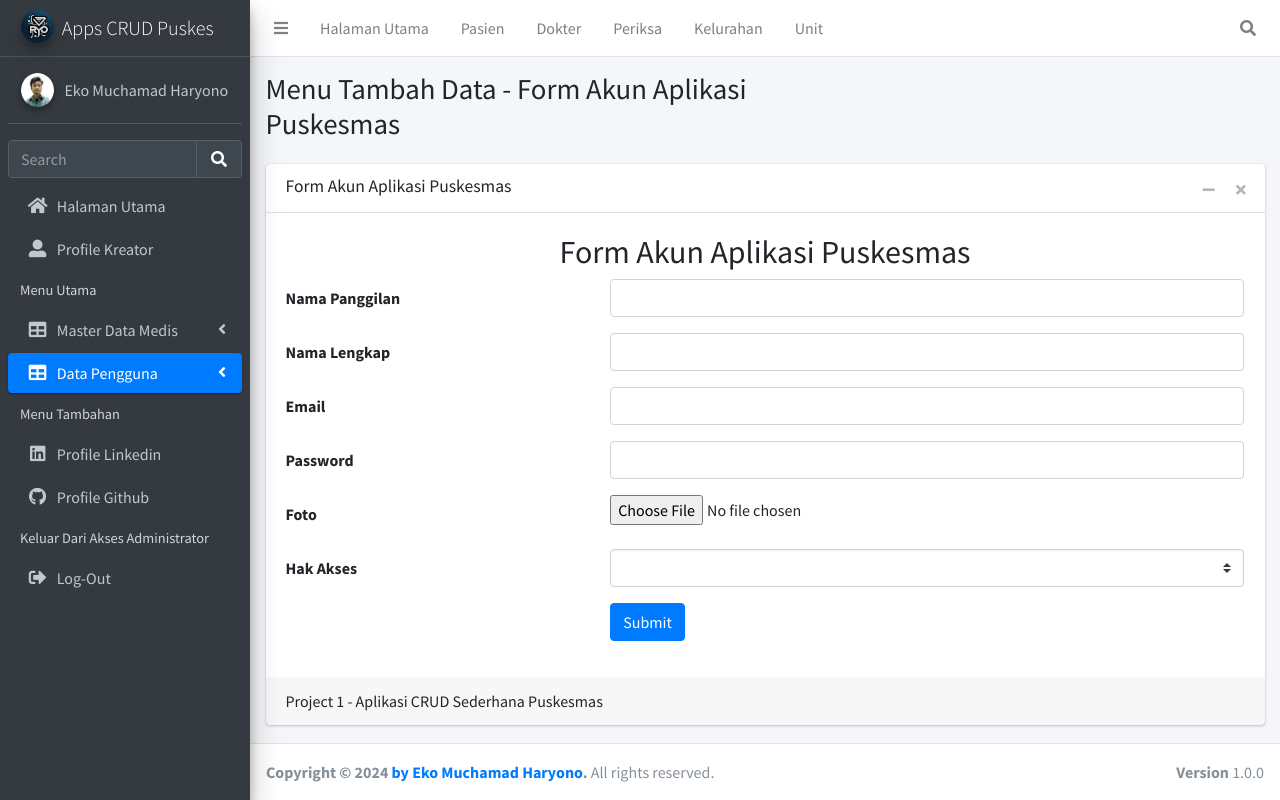
After one commit to ekomh170/Project-1-PemWeb-2-10May, a PHP site: page /menu/users/add.php in a window 1280 px wide. The commit adds this page. Run offline with PHP 8.4, Linux system fonts and the light colour scheme; lists and menus that the app fills with data are empty; some libraries are stand-ins or nearby versions.

Commit message:
Menambahkan Fitur Tambah Data, Delete, Edit & Memperbaiki Fitur Read Data, Lalu Melakukan Implementasi Fitur Upload Foto Pada Fitur Create, Update & Delete ==> Setelah Itu ==> Melakukan Validasi Password Yang Di Ubah Menjadi MD5

```diff
--- /dev/null
+++ b/menu/users/add.php
@@ -0,0 +1,180 @@
+<?php
+require_once 'header.php';
+require_once 'sidebar.php';
+
+require '../../config/dbkoneksi.php';
+
+if (isset($_POST['submit'])) {
+    $_username = $_POST['username'];
+    $_fullname = $_POST['fullname'];
+    $_email = $_POST['email'];
+    $_role = $_POST['role'];
+
+    // Enkripsi password baru jika dibutuhkan
+    $hashed_password_baru = md5($_POST['password']);
+
+    // Periksa apakah ada file yang diunggah
+    if ($_FILES['foto']['error'] === UPLOAD_ERR_OK) {
+        $upload_dir = '../../assets/foto/users/';
+        $file_name = $_FILES['foto']['name'];
+        $file_tmp = $_FILES['foto']['tmp_name'];
+
+        // Memvalidasi jenis file
+        $allowed_extensions = array('jpg', 'jpeg', 'png', 'gif');
+        $file_extension = strtolower(pathinfo($file_name, PATHINFO_EXTENSION));
+        if (!in_array($file_extension, $allowed_extensions)) {
+            echo "<script>alert('Jenis file tidak didukung.');</script>";
+            exit(); // Menghentikan eksekusi jika jenis file tidak didukung
+        }
+
+        // Memvalidasi ukuran file
+        if ($_FILES['foto']['size'] > 15097152) { // 15 MB dalam bytes
+            echo "<script>alert('Ukuran file terlalu besar.');</script>";
+            exit(); // Menghentikan eksekusi jika ukuran file terlalu besar
+        }
+
+        $file_destination = $upload_dir . $_username . "_" . $file_name;
+        move_uploaded_file($file_tmp, $file_destination);
+        $_foto = $_username . "_" . $file_name;
+    } else {
+        $_foto = ''; // Jika tidak ada file diunggah, gunakan foto default atau kosong
+    }
+
+
+    // Query SQL untuk insert data baru
+    $sql = "INSERT INTO users (username, fullname, password, email, foto, role) VALUES (?, ?, ?, ?, ?, ?)";
+    $data = [$_username, $_fullname, $hashed_password_baru, $_email, $_foto, $_role];
+
+    try {
+        $stmt = $dbh->prepare($sql);
+        $stmt->execute($data);
+
+        // Jika eksekusi query berhasil
+        echo "<script>alert('Data berhasil ditambahkan.'); window.location.href = 'index.php';</script>";
+    } catch (PDOException $e) {
+        // Jika eksekusi query gagal, tangani eksepsi
+        echo "<script>alert('Gagal menambahkan data. Silakan coba lagi.');</script>";
+        // Tampilkan pesan kesalahan untuk debugging
+        echo "Error: " . $e->getMessage();
+    }
+}
+?>
+
+<!-- Content Wrapper. Contains page content -->
+<div class="content-wrapper">
+    <!-- Content Header (Page header) -->
+    <section class="content-header">
+        <div class="container-fluid">
+            <div class="row mb-2">
+                <div class="col-sm-6">
+                    <h1>Menu Tambah Data - Form Akun Aplikasi Puskesmas</h1>
+                </div>
+            </div>
+        </div><!-- /.container-fluid -->
+    </section>
+
+    <!-- Main content -->
+    <section class="content">
+        <div class="container-fluid">
+            <div class="row">
+                <div class="col-12">
+                    <!-- Default box -->
+                    <div class="card">
+                        <div class="card-header">
+                            <h3 class="card-title">Form Akun Aplikasi Puskesmas</h3>
+                            <div class="card-tools">
+                                <button type="button" class="btn btn-tool" data-card-widget="collapse" title="Collapse">
+                                    <i class="fas fa-minus"></i>
+                                </button>
+                                <button type="button" class="btn btn-tool" data-card-widget="remove" title="Remove">
+                                    <i class="fas fa-times"></i>
+                                </button>
+                            </div>
+                        </div>
+                        <div class="card-body">
+                            <h2 class="text-center">Form Akun Aplikasi Puskesmas</h2>
+                            <form action="add.php" method="POST" enctype="multipart/form-data">
+                                <!-- Form input fields -->
+                                <div class="form-group row">
+                                    <label for="username" class="col-4 col-form-label">Nama Panggilan</label>
+                                    <div class="col-8">
+                                        <input id="username" name="username" type="text" class="form-control" required>
+                                    </div>
+                                </div>
+
+                                <div class="form-group row">
+                                    <label for="fullname" class="col-4 col-form-label">Nama Lengkap</label>
+                                    <div class="col-8">
+                                        <input id="fullname" name="fullname" type="text" class="form-control" required>
+                                    </div>
+                                </div>
+
+                                <div class="form-group row">
+                                    <label for="email" class="col-4 col-form-label">Email</label>
+                                    <div class="col-8">
+                                        <input id="email" name="email" type="email" class="form-control" required>
+                                    </div>
+                                </div>
+
+                                <div class="form-group row">
+                                    <label for="password" class="col-4 col-form-label">Password</label>
+                                    <div class="col-8">
+                                        <input id="password" name="password" type="password" class="form-control" required>
+                                    </div>
+                                </div>
+
+                                <div class="form-group row">
+                                    <label for="foto" class="col-4 col-form-label">Foto</label>
+                                    <div class="col-8">
+                                        <input type="file" class="form-control-file" id="foto" name="foto">
+                                    </div>
+                                </div>
+
+                                <div class="form-group row">
+                                    <label for="role" class="col-4 col-form-label">Hak Akses</label>
+                                    <div class="col-8">
+                                        <select id="role" name="role" class="custom-select">
+                                            <?php
+                                            // Mendapatkan nilai-nilai enum dari kolom role dengan prepared statement
+                                            $stmt_enum = $dbh->prepare("SHOW COLUMNS FROM users LIKE 'role'");
+                                            $stmt_enum->execute();
+                                            $enumValues = $stmt_enum->fetch(PDO::FETCH_ASSOC)['Type'];
+                                            preg_match_all("/'(.*?)'/", $enumValues, $matches);
+                                            $enumOptions = $matches[1];
+
+                                            // Loop untuk membuat opsi-opsi dropdown
+                                            foreach ($enumOptions as $option) {
+                                                $selected = ($_role == $option) ? 'selected' : '';
+                                                echo "<option value='$option' $selected>$option</option>";
+                                            }
+                                            ?>
+                                        </select>
+
+                                    </div>
+                                </div>
+
+                                <div class="form-group row">
+                                    <div class="offset-4 col-8">
+                                        <button name="submit" type="submit" class="btn btn-primary">Submit</button>
+                                    </div>
+                                </div>
+                            </form>
+                        </div>
+                        <!-- /.card-body -->
+                        <div class="card-footer">
+                            Project 1 - Aplikasi CRUD Sederhana Puskesmas
+                        </div>
+                        <!-- /.card-footer-->
+                    </div>
+                    <!-- /.card -->
+                </div>
+            </div>
+        </div>
+    </section>
+    <!-- /.content -->
+</div>
+<!-- /.content-wrapper -->
+
+<?php
+require_once 'footer.php';
+?>
--- a/menu/users/index.php
+++ b/menu/users/index.php
@@ -7,7 +7,7 @@ require_once 'sidebar.php';
 <div class="content-wrapper">
     <!-- Content Header (Page header) -->
     <section class="content-header">
-    <div class="container-fluid">
+        <div class="container-fluid">
             <div class="row mb-2">
                 <div class="col-sm-6">
                     <h1>Menu Data Akun Aplikasi Puskesmas</h1>
@@ -43,8 +43,8 @@ require_once 'sidebar.php';
                                 <thead>
                                     <tr>
                                         <th>ID</th>
+                                        <th>Nama Lengkap</th>
                                         <th>Nama Panggilan</th>
-                                        <th>Nama Lengkap</th>
                                         <th>Email</th>
                                         <th>Foto</th>
                                         <th>Role</th>
@@ -65,7 +65,7 @@ require_once 'sidebar.php';
                                         echo "<td>" . $row['fullname'] . "</td>";
                                         echo "<td>" . $row['username'] . "</td>";
                                         echo "<td>" . $row['email'] . "</td>";
-                                        echo "<td>" . $row['foto'] . "</td>";
+                                        echo "<td><img src='../../assets/foto/users/" . rawurlencode($row['foto']) . "' width='100' height='100' style='image-rendering: pixelated;'/></td>";
                                         echo "<td>" . $row['role'] . "</td>";
                                         echo "<td>" . $row['created_at'] . "</td>";
                                         echo "<td>";
```
Also changed, not shown: menu/users/delete.php (added, +35 -0 lines), menu/users/edit.php (added, +232 -0 lines), assets/foto/users/Liza_macos_monterey_for_windows_by_legend0804_dfr7zeu.png (added), assets/foto/users/ekomh_GHOST-AI-01.jpg (added), 1 other file.
